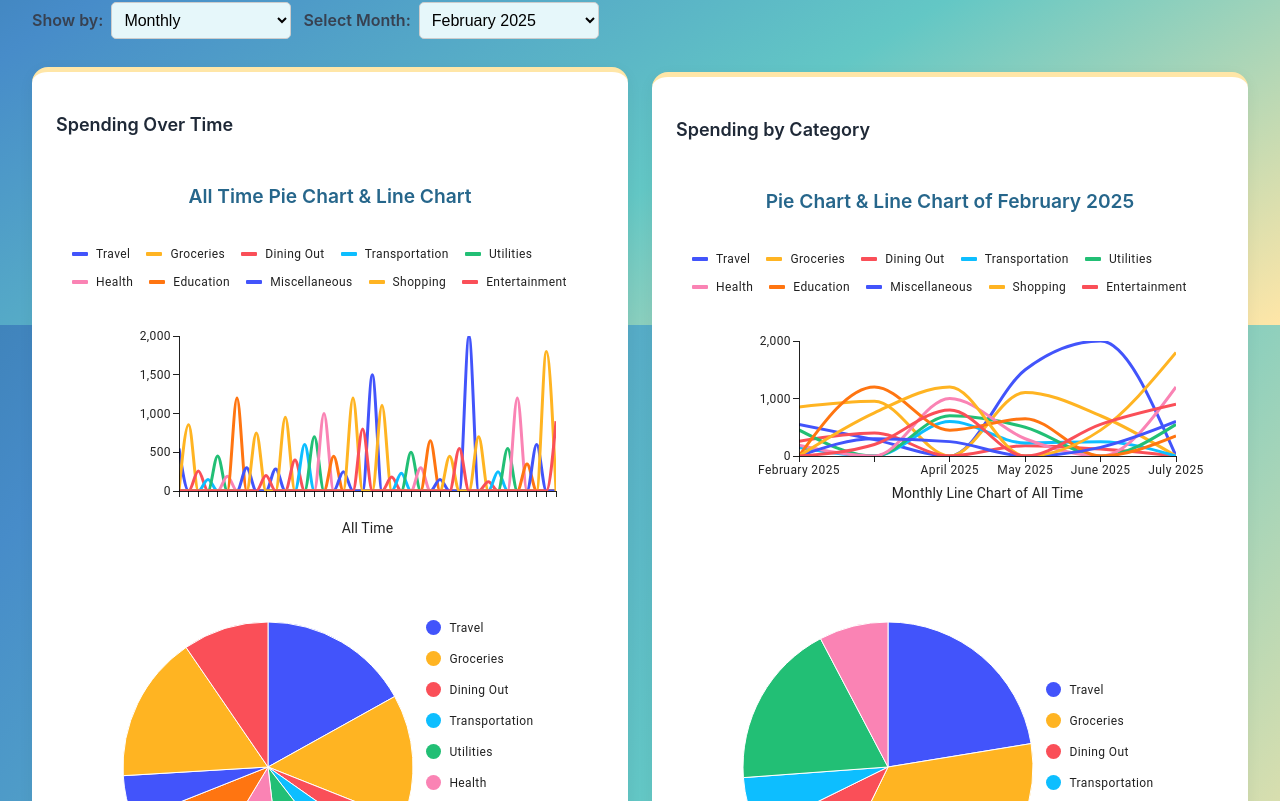
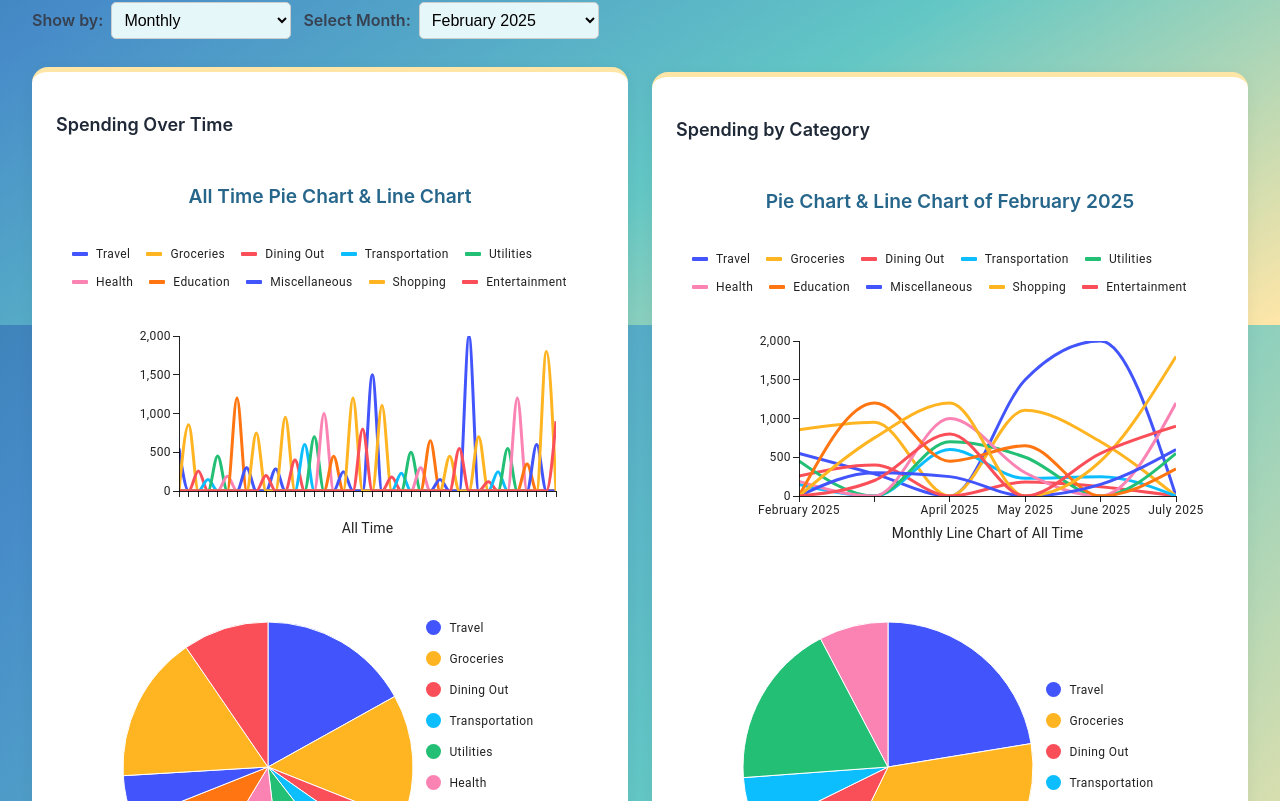
Before and after one commit to Kusk24/Project-01-Spending-Tracker, a React (Vite) app: page /#/ in a window 1280 px wide. Shown: the part 475-1276 px from the top of the page. Built offline with nearby package versions, Linux system fonts and the light colour scheme.

Commit message:
refact: Changed Height of Selected Line Chart

```diff
--- a/src/components/SelectedChart.jsx
+++ b/src/components/SelectedChart.jsx
@@ -113,7 +113,7 @@ export const SelectedPeriodChart = ({ spendingData, selectedPeriod, selectedMont
           left: 70,
           right: 40,
           top: 40,
-          bottom: selectedPeriod === 'Monthly' ? 100 : 60
+          bottom: 60
         }}
         className="custom-line-chart"
       />
```
